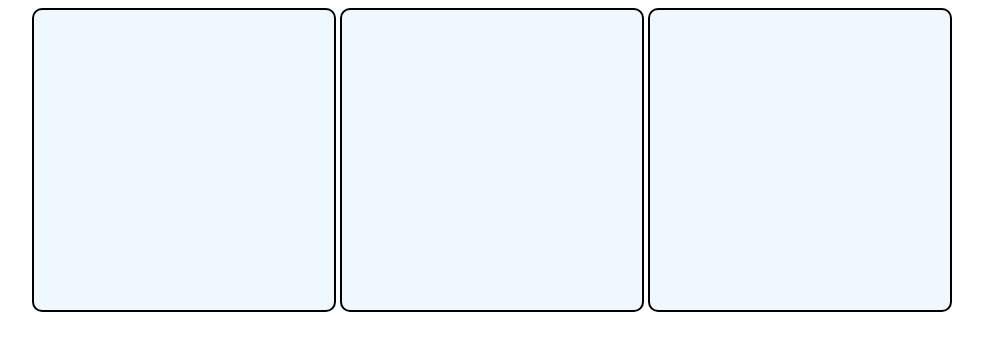
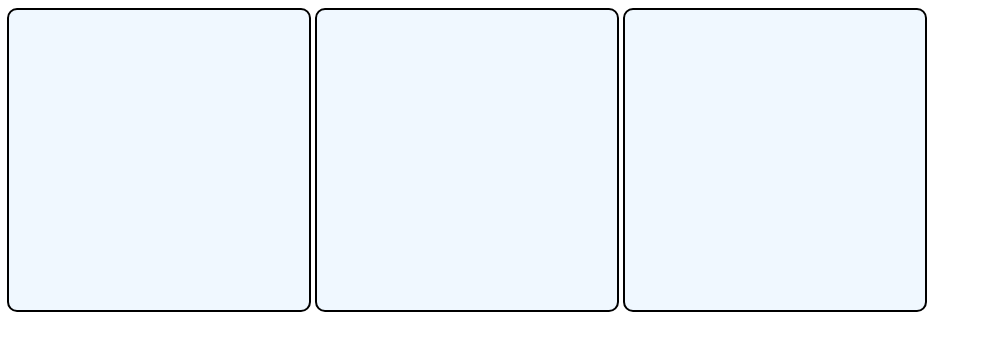
Before and after one commit to jclouzada/htmlecss, a plain HTML site: page ex10/index.html in a window 1280 px wide. Shown: the whole page, without its empty margins (0-1008 px from the left). Drawn offline with Linux system fonts and the light colour scheme.

Commit message:
Correções mínimas
Fazendo alguns testes, a maioria fracassada

```diff
--- a/ex10/style.css
+++ b/ex10/style.css
@@ -1,3 +1,4 @@
+
 div{
     height: 300px;
     width: 300px;
@@ -5,11 +6,15 @@ div{
     border-radius: 10px;
     background-color: aliceblue;
     border: 2px solid black;
+    margin: auto;
 }
 #botao:checked ~ label>div#q1{
     background-image: url(imagens/wallpaper002.jpg);
 }
 
+#q1{
+    margin-left: -25px;
+}
 #q2:hover{
     background-image:linear-gradient(to bottom, aqua, aquamarine);
 }
```
Also changed, not shown: ex10/index.html (+1 -0 lines).
